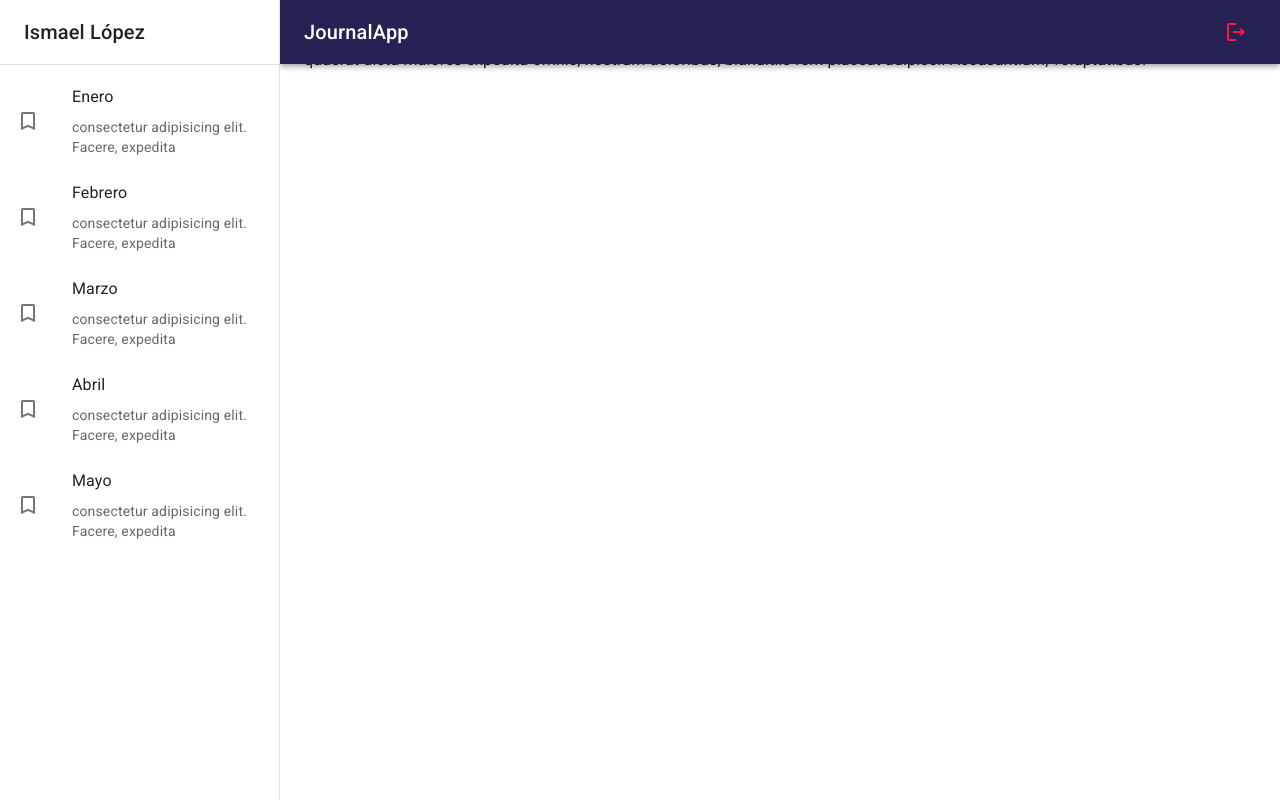
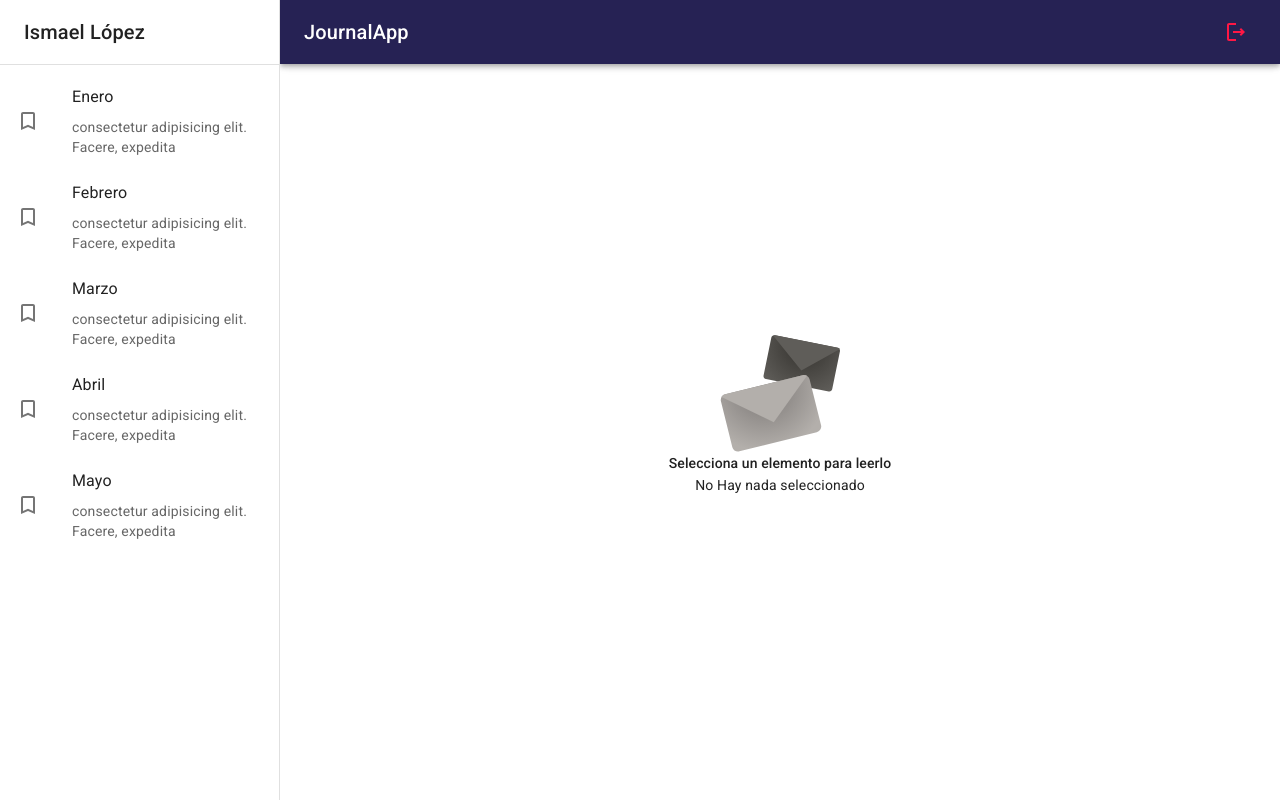
Before and after one commit to ismaeldevmw/journal-react-app, a React (Vite) app: page / in a window 1280 px wide. Built offline with nearby package versions, Linux system fonts and the light colour scheme.

Commit message:
:lipstick: :add NothingSelectedView

```diff
--- a/src/journal/layout/JournalLayout.jsx
+++ b/src/journal/layout/JournalLayout.jsx
@@ -10,7 +10,7 @@ export const JournalLayout = ({ children }) => {
 
       <SideBar drawerWidth={drawerWidth} />
 
-      <Box component="main" sx={{ flexGrow: 1, p: 3 }}>
+      <Box component="main" sx={{ flexGrow: 1, pt: 8 }}>
         {/* Toolbar */}
         {children}
       </Box>
--- a/src/journal/pages/JournalPage.jsx
+++ b/src/journal/pages/JournalPage.jsx
@@ -1,18 +1,10 @@
-import { MailOutline } from '@mui/icons-material';
-import { Typography } from '@mui/material';
 import { JournalLayout } from '../layout/JournalLayout';
+import { NothingSelectedView } from '../views';
 
 export const JournalPage = () => {
   return (
     <JournalLayout>
-      <Typography>
-        Lorem ipsum dolor sit, amet consectetur adipisicing elit. Vitae commodi
-        amet voluptas tenetur at laboriosam dolorum, nulla quaerat dicta maiores
-        expedita omnis, nostrum doloribus, blanditiis rem placeat adipisci.
-        Accusantium, voluptatibus!
-      </Typography>
-
-      {/* NothingSelected */}
+      <NothingSelectedView />
       {/* NoteView */}
     </JournalLayout>
   );
--- /dev/null
+++ b/src/journal/views/NothingSelectedView.jsx
@@ -0,0 +1,23 @@
+import { Grid, Typography } from '@mui/material';
+
+export const NothingSelectedView = () => {
+  return (
+    <Grid
+      container
+      spacing={0}
+      direction="column"
+      alignItems="center"
+      justifyContent="center"
+      sx={{
+        minHeight: 'calc(100vh - 100px)',
+        backgroundColor: 'primary.secondary',
+      }}
+    >
+      <img src="src/assets/illustration_mail.svg" alt="letter icon" />
+      <Typography variant="subtitle2">
+        Selecciona un elemento para leerlo
+      </Typography>
+      <Typography variant="body2">No Hay nada seleccionado</Typography>
+    </Grid>
+  );
+};
--- /dev/null
+++ b/src/journal/views/index.js
@@ -0,0 +1 @@
+export * from './NothingSelectedView';
```
Also changed, not shown: src/assets/illustration_mail.svg (added).
